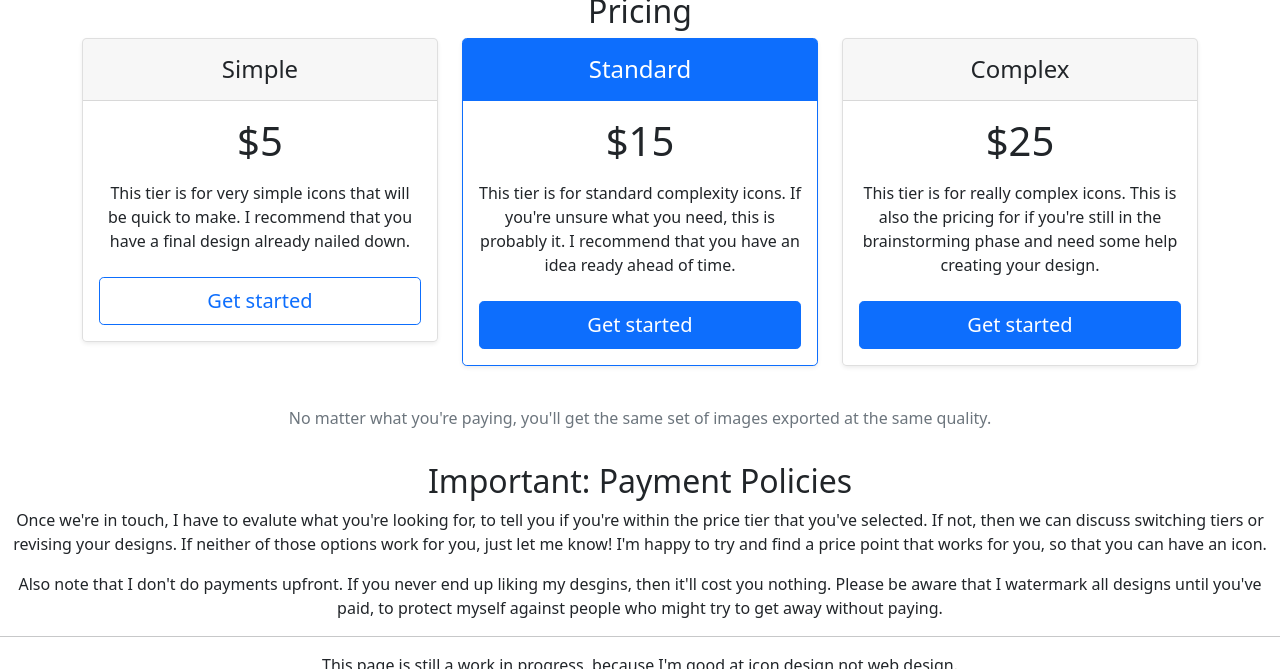
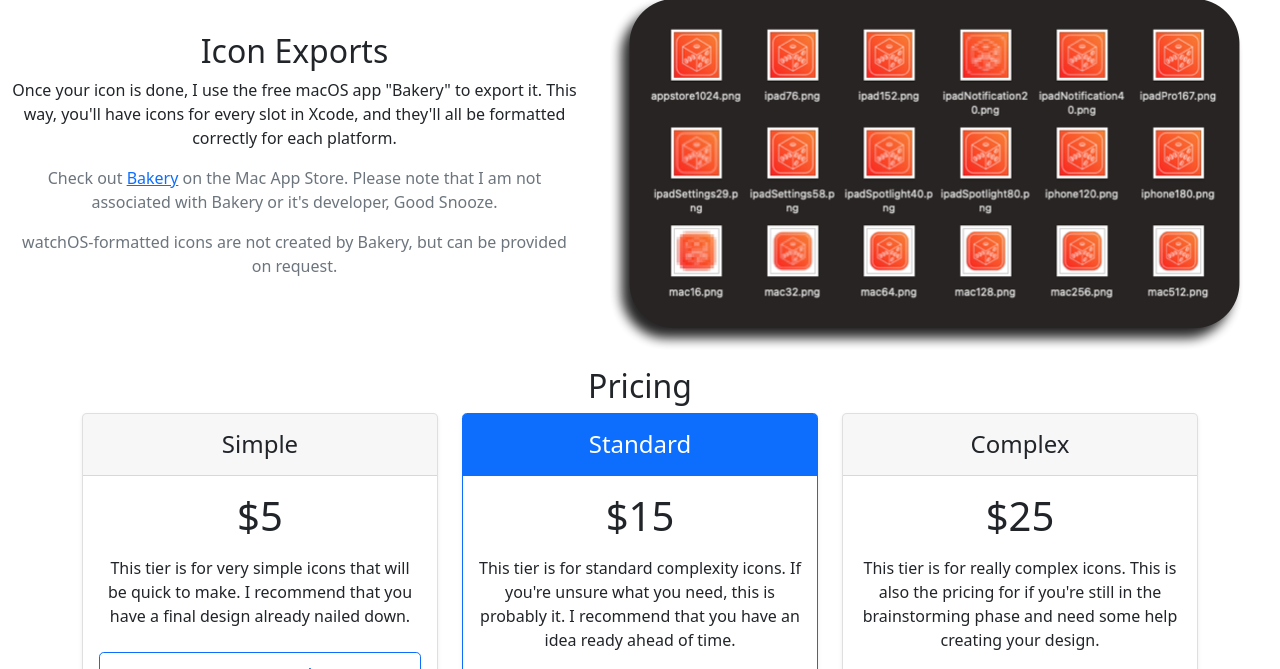
Before and after one commit to NinjaCheetah/ninjacheetah.github.io, a Jekyll site: the page built from products/icons/index.html, in a window 1280 px wide and 900 px high, scrolled down 835 px, cut to the strip 231-900 px from the top of the window. Built offline with Jekyll 4.4.1, drawn with Linux system fonts in a browser that asks for light colours.

Commit message:
Added image showing the icon formats exported to icon purchase page

```diff
--- a/products/icons/index.html
+++ b/products/icons/index.html
@@ -46,6 +46,19 @@ layout: default
           <a href="https://apps.apple.com/us/app/calculate-cash/id1600571579" class="btn btn-primary">App Store</a>
         </div>
       </div>
+    </div>
+  </div>
+</div>
+<div class="container-fluid">
+  <div class="row align-items-center">
+    <div class="col">
+      <h2 class="fw-light">Icon Exports</h2>
+      <p>Once your icon is done, I use the free macOS app "Bakery" to export it. This way, you'll have icons for every slot in Xcode, and they'll all be formatted correctly for each platform.</p>
+      <p class="text-muted">Check out <a href="https://apps.apple.com/us/app/bakery-simple-icon-creator/id1575220747?mt=12">Bakery</a> on the Mac App Store. Please note that I am not associated with Bakery or it's developer, Good Snooze.</p>
+      <p class="text-muted">watchOS-formatted icons are not created by Bakery, but can be provided on request.</p>
+    </div>
+    <div class="col">
+      <img src="/assets/banner/iconstoreexports.png" alt="Image showing a collection of icon formats exported by Bakery.">
     </div>
   </div>
 </div>
```
Also changed, not shown: assets/banner/iconstoreexports.png (added).
